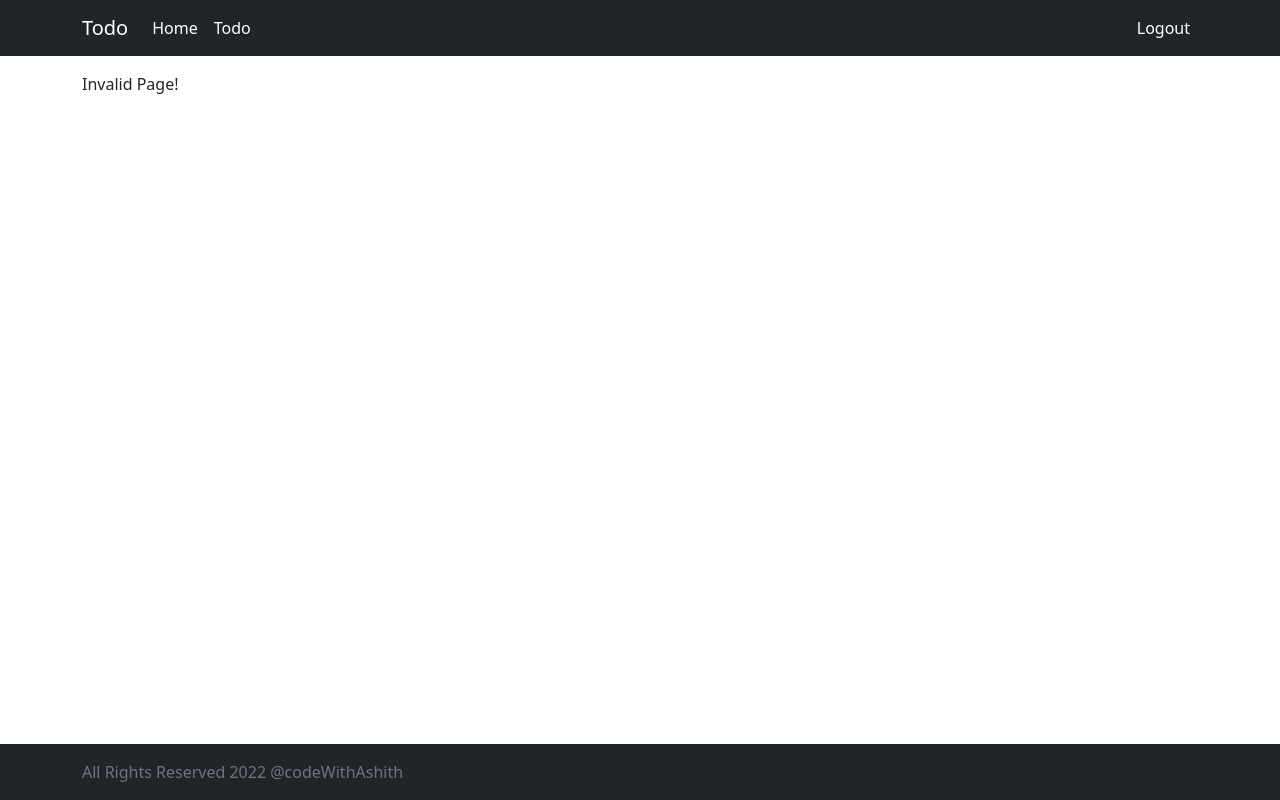
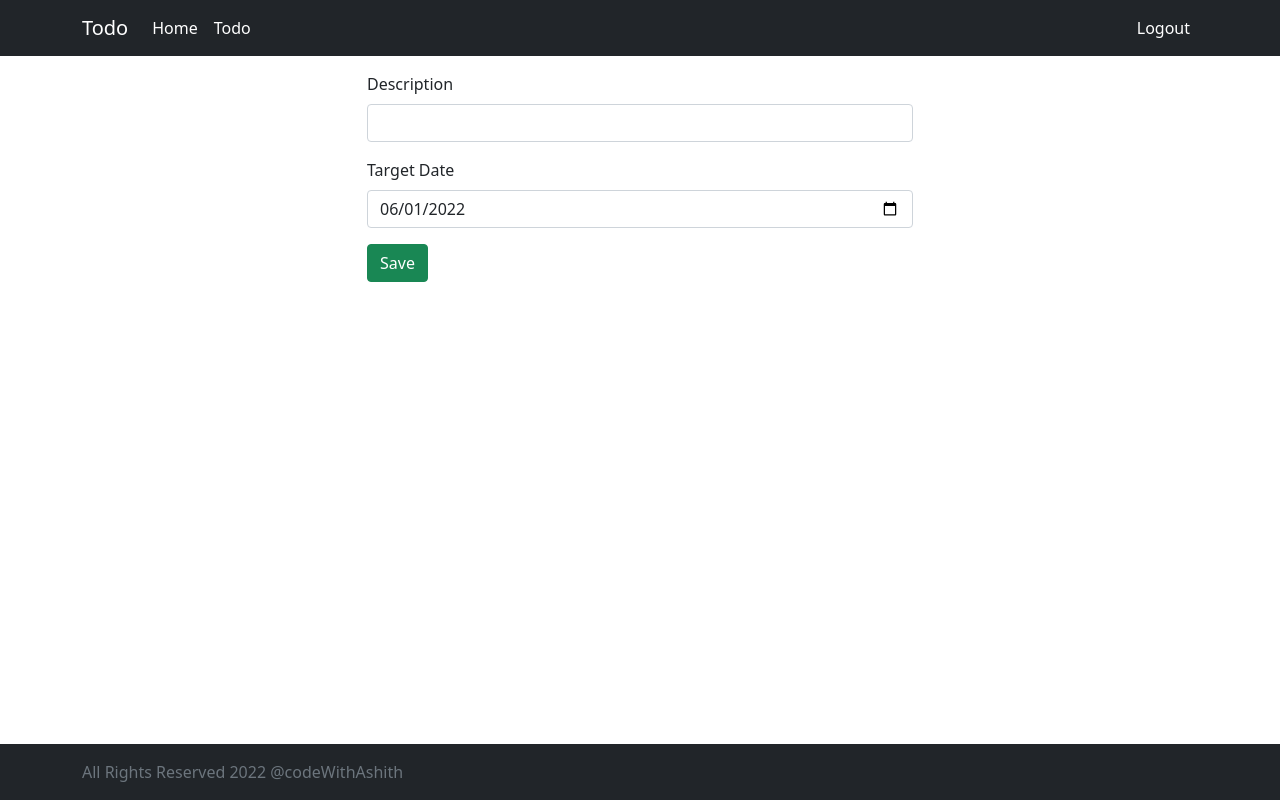
Before and after one commit to codeWithAshith/Angular-Spring-Todo, an Angular app: page /todos/1 in a window 1280 px wide. Built offline with nearby package versions, Linux system fonts and the light colour scheme; no server answers; sample sign-in values are in the browser's storage.

Commit message:
added update todo

```diff
--- a/src/app/app-routing.module.ts
+++ b/src/app/app-routing.module.ts
@@ -3,6 +3,7 @@ import { RouterModule, Routes } from '@angular/router';
 import { ErrorComponent } from './component/error/error.component';
 import { ListTodosComponent } from './component/list-todos/list-todos.component';
 import { LoginComponent } from './component/login/login.component';
+import { TodoComponent } from './component/todo/todo.component';
 import { WelcomeComponent } from './component/welcome/welcome.component';
 import { RouteGuardService } from './service/route-guard.service';
 
@@ -26,6 +27,11 @@ const routes: Routes = [
     canActivate: [RouteGuardService],
   },
   {
+    path: 'todos/:id',
+    component: TodoComponent,
+    canActivate: [RouteGuardService],
+  },
+  {
     path: '**',
     component: ErrorComponent,
   },
--- a/src/app/app.module.ts
+++ b/src/app/app.module.ts
@@ -11,6 +11,7 @@ import { ListTodosComponent } from './component/list-todos/list-todos.component'
 import { NavbarComponent } from './component/navbar/navbar.component';
 import { FooterComponent } from './component/footer/footer.component';
 import { HttpClientModule } from '@angular/common/http';
+import { TodoComponent } from './component/todo/todo.component';
 
 @NgModule({
   declarations: [
@@ -21,6 +22,7 @@ import { HttpClientModule } from '@angular/common/http';
     ListTodosComponent,
     NavbarComponent,
     FooterComponent,
+    TodoComponent,
   ],
   imports: [BrowserModule, FormsModule, AppRoutingModule, HttpClientModule],
   providers: [],
--- a/src/app/component/list-todos/list-todos.component.html
+++ b/src/app/component/list-todos/list-todos.component.html
@@ -4,14 +4,20 @@
       <th>Description</th>
       <th>Date</th>
       <th>Status</th>
-      <th>Action</th>
+      <th>Update</th>
+      <th>Delete</th>
     </tr>
   </thead>
   <tbody>
     <tr *ngFor="let todo of todos">
       <td>{{ todo.description }}</td>
       <td>{{ todo.targetDate | date }}</td>
-      <td>{{ todo.isDone }}</td>
+      <td>{{ todo.done }}</td>
+      <td>
+        <button class="btn btn-success" (click)="updateTodo(todo.id)">
+          Update
+        </button>
+      </td>
       <td>
         <button class="btn btn-danger" (click)="deleteTodo(todo.id)">
           Delete
--- a/src/app/component/list-todos/list-todos.component.ts
+++ b/src/app/component/list-todos/list-todos.component.ts
@@ -1,4 +1,5 @@
 import { Component, OnInit } from '@angular/core';
+import { Router } from '@angular/router';
 import { Todo } from 'src/app/model/todo';
 import { TodoService } from 'src/app/service/todo.service';
 
@@ -10,7 +11,7 @@ import { TodoService } from 'src/app/service/todo.service';
 export class ListTodosComponent implements OnInit {
   todos: Todo[] = [];
 
-  constructor(private todoService: TodoService) {}
+  constructor(private todoService: TodoService, private router: Router) {}
 
   ngOnInit(): void {
     this.refreshTodos();
@@ -20,7 +21,6 @@ export class ListTodosComponent implements OnInit {
     this.todoService.getAllTodos('demo').subscribe({
       next: (response: any) => {
         this.todos = response;
-        console.log(response);
       },
       error: (error: any) => {
         console.log(error);
@@ -31,7 +31,6 @@ export class ListTodosComponent implements OnInit {
   deleteTodo(id: number) {
     this.todoService.deleteTodo('demo', id).subscribe({
       next: (response: any) => {
-        console.log(response);
         this.refreshTodos();
       },
       error: (error: any) => {
@@ -39,4 +38,8 @@ export class ListTodosComponent implements OnInit {
       },
     });
   }
+
+  updateTodo(id: number) {
+    this.router.navigate(['todos', id]);
+  }
 }
--- a/src/app/component/login/login.component.ts
+++ b/src/app/component/login/login.component.ts
@@ -15,8 +15,6 @@ export class LoginComponent implements OnInit {
   constructor(private router: Router, private auth: AuthService) {}
 
   ngOnInit(): void {
-    console.log();
-
   }
 
   login() {
--- /dev/null
+++ b/src/app/component/todo/todo.component.html
@@ -0,0 +1,26 @@
+<div class="row justify-content-center mt-3">
+  <div class="col-6">
+    <div class="mb-3">
+      <label for="description" class="form-label">Description</label>
+      <input
+        type="text"
+        class="form-control"
+        name="description"
+        autocomplete="off"
+        [(ngModel)]="todo.description"
+      />
+    </div>
+    <div class="mb-3">
+      <label for="targetDate" class="form-label">Target Date</label>
+      <input
+        type="date"
+        class="form-control"
+        name="targetDate"
+        autocomplete="off"
+        [ngModel]="todo.targetDate | date: 'yyyy-MM-dd'"
+        (ngModelChange)="todo.targetDate = $event"
+      />
+    </div>
+    <button class="btn btn-success" (click)="saveTodo()">Save</button>
+  </div>
+</div>
--- /dev/null
+++ b/src/app/component/todo/todo.component.ts
@@ -0,0 +1,38 @@
+import { Component, OnInit } from '@angular/core';
+import { ActivatedRoute } from '@angular/router';
+import { Todo } from 'src/app/model/todo';
+import { TodoService } from 'src/app/service/todo.service';
+
+@Component({
+  selector: 'app-todo',
+  templateUrl: './todo.component.html',
+  styleUrls: ['./todo.component.css'],
+})
+export class TodoComponent implements OnInit {
+  id: number = 0;
+  todo: Todo = {
+    id: 0,
+    username: '',
+    description: '',
+    targetDate: new Date().toString(),
+    done: false,
+  };
+
+  constructor(
+    private todoService: TodoService,
+    private route: ActivatedRoute
+  ) {}
+
+  ngOnInit(): void {
+    this.id = this.route.snapshot.params['id'];
+    this.todoService.getTodoById('demo', this.id).subscribe({
+      next: (response: any) => {
+        this.todo = response;
+      },
+      error: (error: any) => {
+        console.log(error);
+      },
+    });
+  }
+  saveTodo() {}
+}
--- a/src/app/model/todo.ts
+++ b/src/app/model/todo.ts
@@ -3,5 +3,5 @@ export interface Todo {
   username: string;
   description: string;
   targetDate: string;
-  isDone: boolean;
+  done: boolean;
 }
--- a/src/app/service/auth.service.ts
+++ b/src/app/service/auth.service.ts
@@ -5,7 +5,7 @@ import { HttpClient } from '@angular/common/http';
   providedIn: 'root',
 })
 export class AuthService {
-  constructor(private http: HttpClient) {}
+  constructor() {}
 
   login(username: string, password: string): boolean {
     if (username === 'demo' && password === 'demo') {
--- a/src/app/service/route-guard.service.ts
+++ b/src/app/service/route-guard.service.ts
@@ -13,6 +13,7 @@ import { AuthService } from './auth.service';
   providedIn: 'root',
 })
 export class RouteGuardService implements CanActivate {
+
   constructor(private router: Router, private auth: AuthService) {}
 
   canActivate(
--- a/src/app/service/todo.service.ts
+++ b/src/app/service/todo.service.ts
@@ -11,6 +11,10 @@ export class TodoService {
     return this.http.get(`http://localhost:9090/users/${username}/todos`);
   }
 
+  getTodoById(username: string, id: number) {
+    return this.http.get(`http://localhost:9090/users/${username}/todos/${id}`);
+  }
+
   deleteTodo(username: string, id: number) {
     return this.http.delete(
       `http://localhost:9090/users/${username}/todos/${id}`
```
Also changed, not shown: src/app/component/todo/todo.component.css (added).
